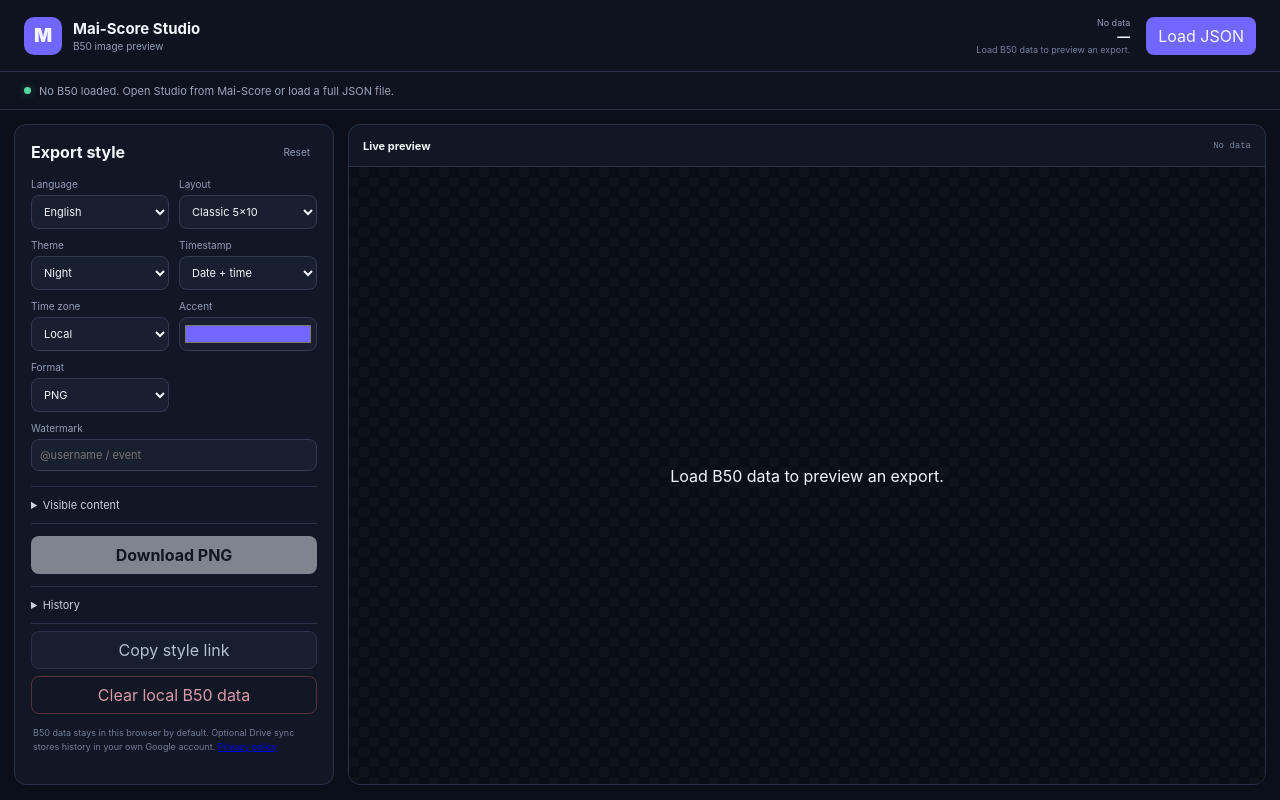
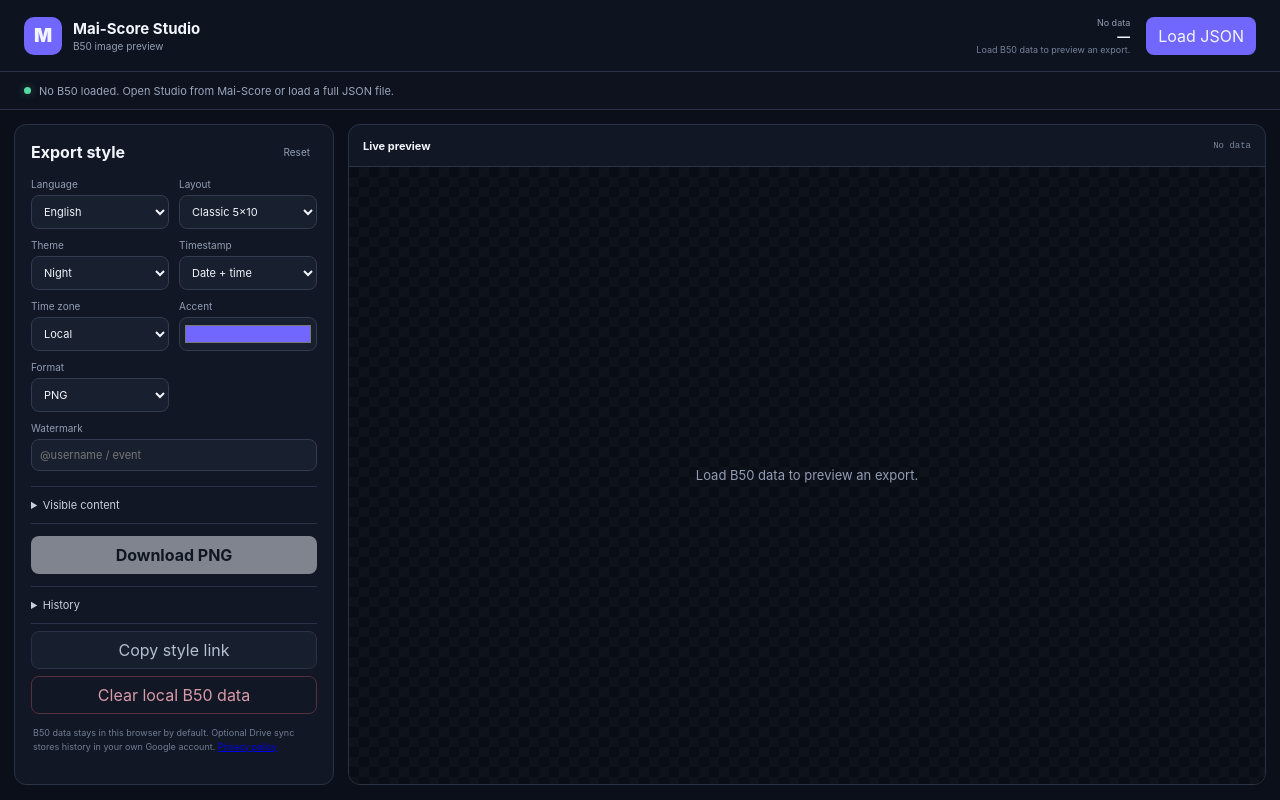
Before and after one commit to div-sir/Mai-Score, a Next.js app in the folder studio/: page / in a window 1280 px wide. Built offline with nearby package versions, Linux system fonts and the light colour scheme.

Commit message:
Style Studio empty preview

```diff
--- a/studio/app/globals.css
+++ b/studio/app/globals.css
@@ -49,6 +49,7 @@
 .preview-toolbar span{color:#78849b;font-family:ui-monospace,monospace;font-size:9px}
 .preview-stage{display:grid;min-height:0;flex:1;place-items:center;overflow:auto;padding:18px;background-color:#090d16;background-image:linear-gradient(45deg,#ffffff05 25%,transparent 25%),linear-gradient(-45deg,#ffffff05 25%,transparent 25%),linear-gradient(45deg,transparent 75%,#ffffff05 75%),linear-gradient(-45deg,transparent 75%,#ffffff05 75%);background-position:0 0,0 10px,10px -10px,-10px 0;background-size:20px 20px}
 .preview-stage img{display:block;max-width:100%;max-height:100%;border-radius:4px;box-shadow:0 18px 50px #000a}
+.empty-preview{max-width:360px;margin:0;padding:24px;color:var(--muted);font-size:13px;line-height:1.6;text-align:center}
 .preview-stage.theme-light,.preview-stage.theme-maimai{background-color:#cbd3e0}
 @media(max-width:850px){
   .topbar{align-items:flex-start;padding:12px 14px}
```
